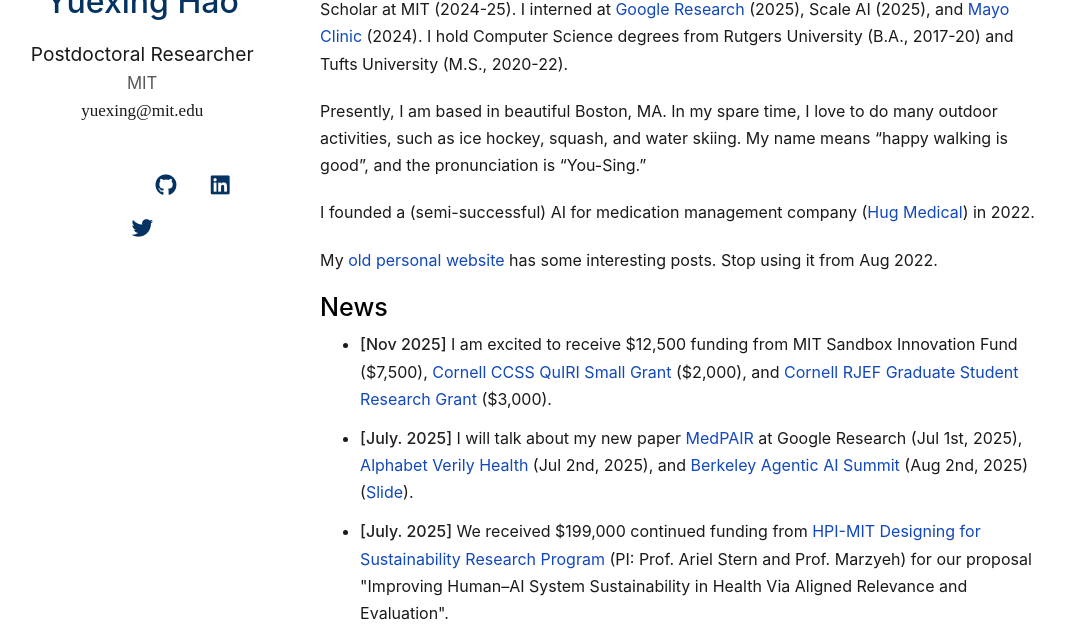
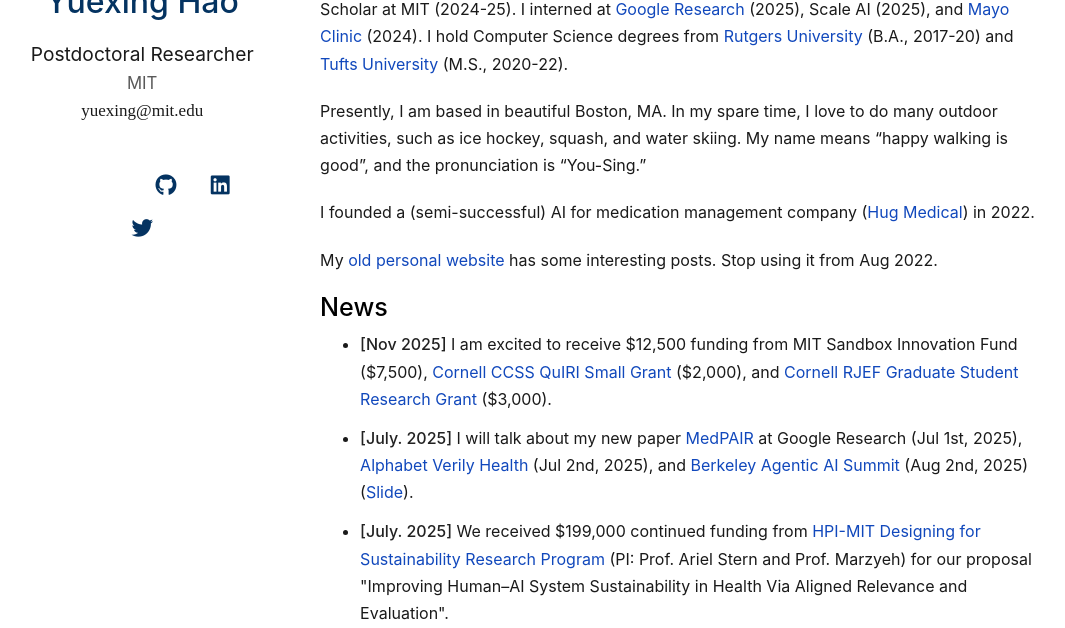
Before and after one commit to YuexingHao/Yuexing-Hao, a Jekyll site: the page built from index.md, in a window 1280 px wide and 900 px high, cut to the strip 272-900 px from the top of the window. Shown: the whole strip, without its empty margins (102-1167 px from the left). Built offline with Jekyll 4.4.1, drawn with Linux system fonts in a browser that asks for light colours; a style sheet for code colours, icons or effects is not loaded; our own code applies the rules of GitHub Pages for plain Markdown files; some of the changed lines change nothing that is shown.

Commit message:
Describe your changes

```diff
--- a/index.md
+++ b/index.md
@@ -6,7 +6,7 @@
 
 I am a Postdoctoral Associate at MIT EECS [Healthy ML Group](https://healthyml.org/people/), hosted by Prof. [Marzyeh Ghassemi](https://www.csail.mit.edu/person/marzyeh-ghassemi).
 
-I recently received my Ph.D. from Cornell University (2022-25) and was an IvyPlus Exchange Scholar at MIT (2024-25). I interned at [Google Research](https://research.google/blog/towards-better-health-conversations-research-insights-on-a-wayfinding-ai-agent-based-on-gemini/) (2025), Scale AI (2025), and [Mayo Clinic](https://newsnetwork.mayoclinic.org/discussion/new-mayo-clinic-study-advances-personalized-prostate-cancer-education-with-an-ehr-integrated-ai-agent/) (2024). I hold Computer Science degrees from Rutgers University (B.A., 2017-20) and Tufts University (M.S., 2020-22).
+I recently received my Ph.D. from Cornell University (2022-25) and was an IvyPlus Exchange Scholar at MIT (2024-25). I interned at [Google Research](https://research.google/blog/towards-better-health-conversations-research-insights-on-a-wayfinding-ai-agent-based-on-gemini/) (2025), Scale AI (2025), and [Mayo Clinic](https://newsnetwork.mayoclinic.org/discussion/new-mayo-clinic-study-advances-personalized-prostate-cancer-education-with-an-ehr-integrated-ai-agent/) (2024). I hold Computer Science degrees from [Rutgers University](https://math.sas.rutgers.edu/news-events/news/honors-awards-distinction/1588-rutgers-undergraduate-receives-meritorious-performance-award-in-modeling-contest) (B.A., 2017-20) and [Tufts University](https://yuexinghao.github.io/Yuexing-Hao/assets/files/Hao-Yuexing-GSRC-Letter.pdf) (M.S., 2020-22).
 
 Presently, I am based in beautiful Boston, MA. In my spare time, I love to do many outdoor activities, such as ice hockey, squash, and water skiing. My name means "happy walking is good", and the pronunciation is "You-Sing."
 
```
Also changed, not shown: 1 other file.
